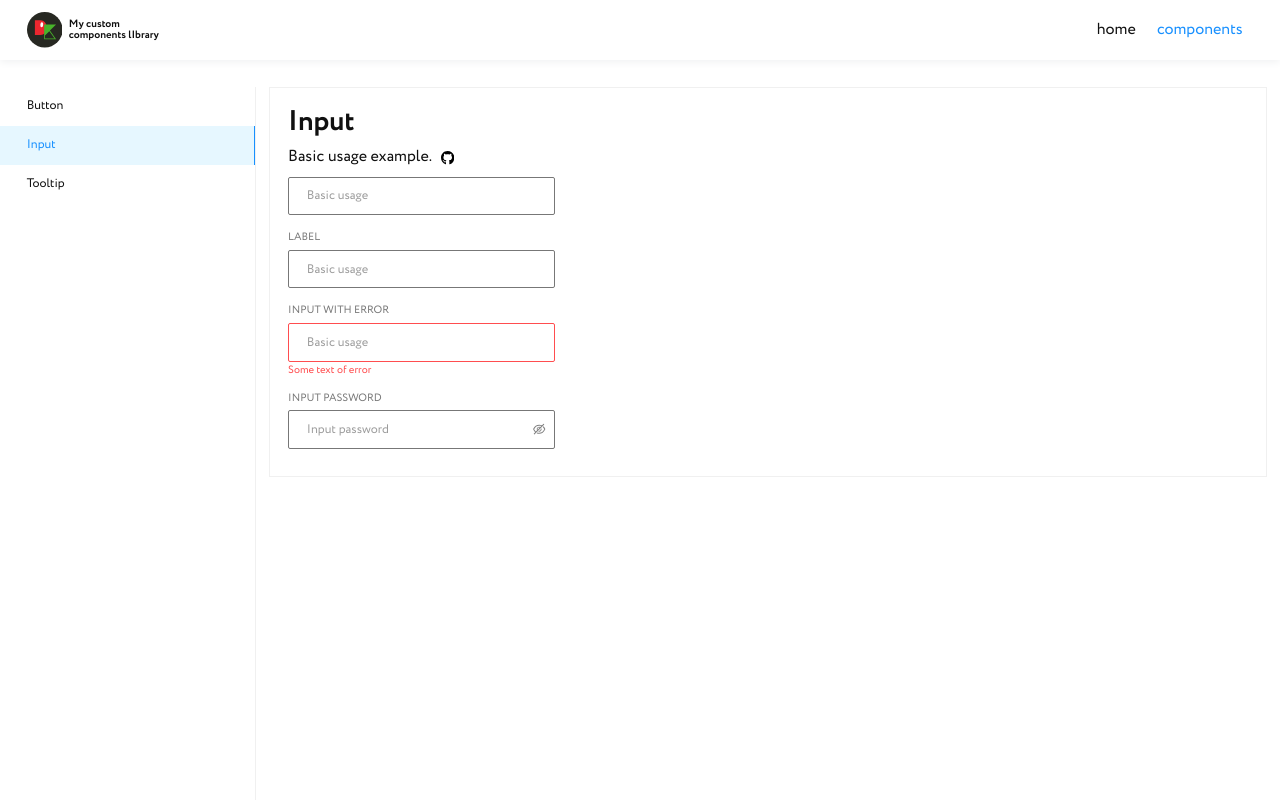
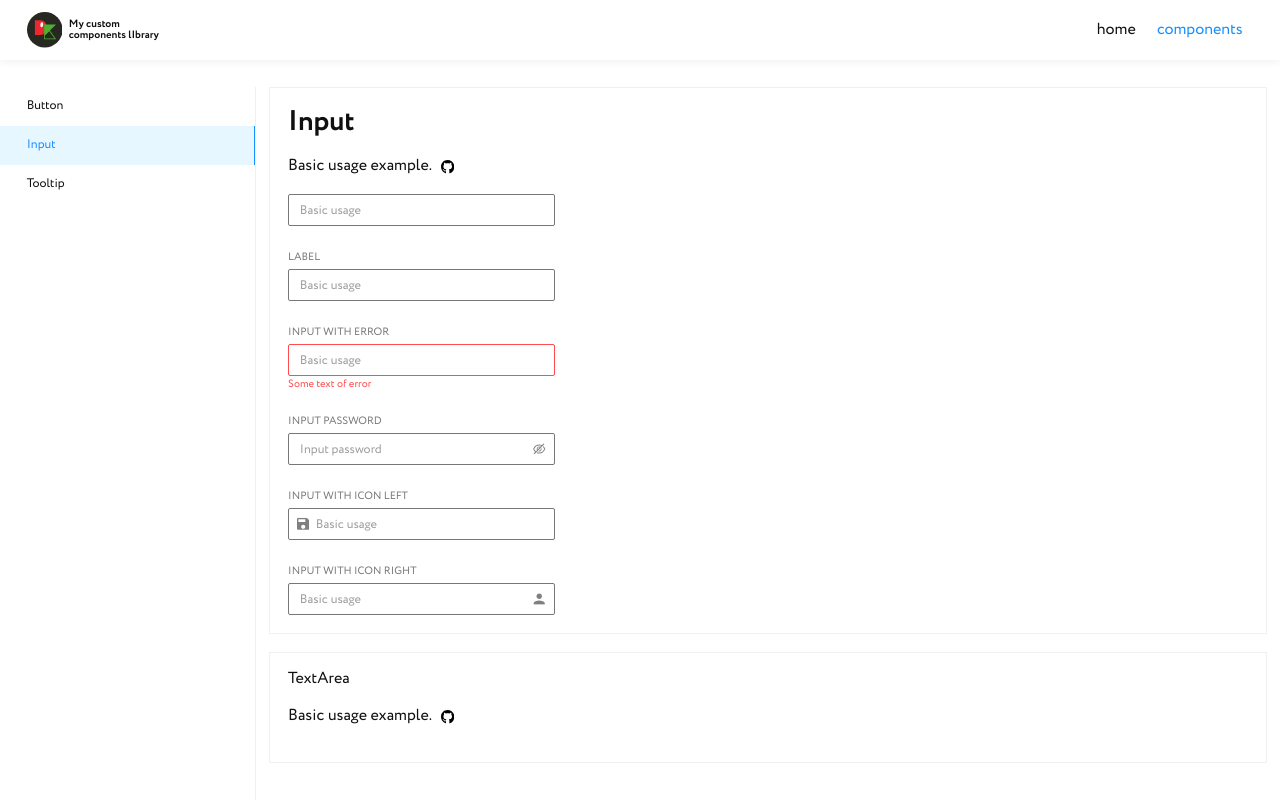
Before and after one commit to deniskeller/my-custom-components-library, a Next.js app: page /components/input in a window 1280 px wide. Built offline with nearby package versions, Linux system fonts and the light colour scheme.

Commit message:
input with icon

```diff
--- a/src/components/base/BaseContainer/BaseContainer.tsx
+++ b/src/components/base/BaseContainer/BaseContainer.tsx
@@ -3,10 +3,13 @@ import styles from './BaseContainer.module.scss';
 
 interface Props {
   children: ReactNode | ReactNode[];
+  className?: string;
 }
 
-const BaseContainer: React.FC<Props> = ({ children }) => {
-  return <div className={styles.BaseContainer}>{children}</div>;
+const BaseContainer: React.FC<Props> = ({ children, className = '' }) => {
+  return (
+    <div className={`${styles.BaseContainer} ${className}`}>{children}</div>
+  );
 };
 
 export default BaseContainer;
--- a/src/components/base/BaseInput/BaseInput.module.scss
+++ b/src/components/base/BaseInput/BaseInput.module.scss
@@ -13,7 +13,7 @@
   $size: 14px;
   font-size: em($size);
   font-family: $font-Circe;
-  padding: em(10px, $size) em(20px, $size);
+  padding: em(6px, $size) em(12px, $size);
   box-sizing: border-box;
   border: 2px solid $grey;
   border-radius: 2px;
@@ -33,13 +33,35 @@
   }
 }
 
+.InputIconRight {
+  $size: 14px;
+  padding: em(6px, $size) em(30px, $size) em(6px, $size) em(12px, $size);
+}
+
+.InputIconLeft {
+  $size: 14px;
+  padding: em(6px, $size) em(12px, $size) em(6px, $size) em(30px, $size);
+}
+
 .Icon {
   position: absolute;
-  right: em(10px);
-  top: calc(50% - em(7px));
+  top: 50%;
+  transform: translateY(-50%);
   width: em(14px);
   height: em(14px);
+}
+
+.IconPassword {
+  right: em(10px);
   cursor: pointer;
+}
+
+.IconRight {
+  right: em(10px);
+}
+
+.IconLeft {
+  left: em(10px);
 }
 
 .Error {
--- a/src/components/base/BaseInput/BaseInput.tsx
+++ b/src/components/base/BaseInput/BaseInput.tsx
@@ -11,6 +11,7 @@ interface Props {
   max?: number;
   placeholder?: string;
   required?: boolean;
+  iconPosition?: string;
   icon?: string | boolean;
   className?: string;
   autocomplete?: string;
@@ -29,6 +30,7 @@ const BaseInput: React.FC<Props> = ({
   min,
   max,
   icon,
+  iconPosition,
   required = false,
   placeholder,
   className = '',
@@ -59,7 +61,13 @@ const BaseInput: React.FC<Props> = ({
         <input
           value={value}
           type={newType || type}
-          className={`${styles.Input} ${error ? styles.Error : ''}`}
+          className={`${styles.Input} ${error ? styles.Error : ''} ${
+            iconPosition === 'right' || type === 'password'
+              ? styles.InputIconRight
+              : iconPosition === 'left'
+              ? styles.InputIconLeft
+              : ''
+          }`}
           name={name}
           min={min}
           max={max}
@@ -91,6 +99,28 @@ const BaseInput: React.FC<Props> = ({
             onClick={() => changeType('eye')}
           />
         ) : null}
+
+        {icon === 'save' ? (
+          <BaseIcon
+            viewBox="0 0 18 18"
+            fill="grey"
+            icon={ALL_ICONS.SAVE}
+            className={`${styles.Icon} ${
+              iconPosition === 'right' ? styles.IconRight : styles.IconLeft
+            }`}
+          />
+        ) : null}
+
+        {icon === 'user' ? (
+          <BaseIcon
+            viewBox="0 0 18 18"
+            fill="grey"
+            icon={ALL_ICONS.USER}
+            className={`${styles.Icon} ${
+              iconPosition === 'right' ? styles.IconRight : styles.IconLeft
+            }`}
+          />
+        ) : null}
       </span>
 
       {error ? <div className={styles.ErrorText}>{error}</div> : ''}
--- a/src/constants/icons/components.tsx
+++ b/src/constants/icons/components.tsx
@@ -14,6 +14,8 @@ export enum LandingIcons {
   ACCORDION_OPEN = 'ACCORDION_OPEN',
   EYE = 'EYE',
   EYE_OFF = 'EYE_OFF',
+  SAVE = 'SAVE',
+  USER = 'USER',
 }
 
 export const landingIcons = {
@@ -161,4 +163,14 @@ export const landingIcons = {
       <path d="M508 624c-3.46 0-6.87-.16-10.25-.47l-52.82 52.82a176.09 176.09 0 00227.42-227.42l-52.82 52.82c.31 3.38.47 6.79.47 10.25a111.94 111.94 0 01-112 112z"></path>
     </>
   ),
+  [LandingIcons.SAVE]: (
+    <>
+      <path d="M12 6V2.01562H2.01562V6H12ZM6.89062 15.0938C7.48438 15.6875 8.1875 15.9844 9 15.9844C9.8125 15.9844 10.5156 15.6875 11.1094 15.0938C11.7031 14.5 12 13.7969 12 12.9844C12 12.1719 11.7031 11.4688 11.1094 10.875C10.5156 10.2812 9.8125 9.98438 9 9.98438C8.1875 9.98438 7.48438 10.2812 6.89062 10.875C6.29688 11.4688 6 12.1719 6 12.9844C6 13.7969 6.29688 14.5 6.89062 15.0938ZM14.0156 0L18 3.98438V15.9844C18 16.5156 17.7969 16.9844 17.3906 17.3906C16.9844 17.7969 16.5156 18 15.9844 18H2.01562C1.45312 18 0.96875 17.8125 0.5625 17.4375C0.1875 17.0312 0 16.5469 0 15.9844V2.01562C0 1.45312 0.1875 0.984375 0.5625 0.609375C0.96875 0.203125 1.45312 0 2.01562 0H14.0156Z" />
+    </>
+  ),
+  [LandingIcons.USER]: (
+    <>
+      <path d="M3.70312 12.1406C5.54688 11.3906 7.3125 11.0156 9 11.0156C10.6875 11.0156 12.4375 11.3906 14.25 12.1406C16.0938 12.8594 17.0156 13.8125 17.0156 15V17.0156H0.984375V15C0.984375 13.8125 1.89062 12.8594 3.70312 12.1406ZM11.8125 7.82812C11.0312 8.60938 10.0938 9 9 9C7.90625 9 6.96875 8.60938 6.1875 7.82812C5.40625 7.04688 5.01562 6.10938 5.01562 5.01562C5.01562 3.92188 5.40625 2.98438 6.1875 2.20312C6.96875 1.39063 7.90625 0.984375 9 0.984375C10.0938 0.984375 11.0312 1.39063 11.8125 2.20312C12.5938 2.98438 12.9844 3.92188 12.9844 5.01562C12.9844 6.10938 12.5938 7.04688 11.8125 7.82812Z" />
+    </>
+  ),
 };
--- a/src/view/components/Input/Input.tsx
+++ b/src/view/components/Input/Input.tsx
@@ -1,5 +1,5 @@
 import React from 'react';
-import { BaseContainer, BaseInput, BaseTitle } from '@base/index';
+import { BaseContainer, BaseInput, BaseSubtitle, BaseTitle } from '@base/index';
 import styles from './Input.module.scss';
 import { LinkToViewCode } from '@nav/index';
 
@@ -10,6 +10,8 @@ interface IValue {
   text2: string;
   text3: string;
   password: string;
+  text4: string;
+  user: string;
 }
 
 const Input: React.FC<Props> = () => {
@@ -18,6 +20,8 @@ const Input: React.FC<Props> = () => {
     text2: '',
     text3: '',
     password: '',
+    text4: '',
+    user: '',
   });
 
   const setNewValue = (val: string, key: string) => {
@@ -25,10 +29,11 @@ const Input: React.FC<Props> = () => {
   };
 
   return (
-    <BaseContainer>
-      <BaseTitle className="Mb">Input</BaseTitle>
+    <>
+      <BaseContainer className="Mb20">
+        <BaseTitle className="Mb20">Input</BaseTitle>
 
-      <div className="Headline Mb">
+        <div className="Headline Mb20">
           <LinkToViewCode
             title="Basic usage example."
             href="https://github.com/deniskeller/my-custom-components-library/tree/main/src/components/base/BaseInput"
@@ -41,7 +46,7 @@ const Input: React.FC<Props> = () => {
             type="text"
             value={value.text1}
             onChange={(val: string) => setNewValue(val, 'text1')}
-          className="Mb mw300"
+            className="Mb20 mw300"
           />
 
           <BaseInput
@@ -51,7 +56,7 @@ const Input: React.FC<Props> = () => {
             type="text"
             value={value.text2}
             onChange={(val: string) => setNewValue(val, 'text2')}
-          className="Mb mw300"
+            className="Mb20 mw300"
           />
 
           <BaseInput
@@ -62,7 +67,7 @@ const Input: React.FC<Props> = () => {
             type="text"
             value={value.text3}
             onChange={(val: string) => setNewValue(val, 'text3')}
-          className="Mb mw300"
+            className="Mb20 mw300"
           />
 
           <BaseInput
@@ -73,10 +78,47 @@ const Input: React.FC<Props> = () => {
             icon="eye-off"
             value={value.password}
             onChange={(val: string) => setNewValue(val, 'password')}
-          className="Mb mw300"
+            className="Mb20 mw300"
+          />
+
+          <BaseInput
+            label="Input with icon left"
+            name="text"
+            placeholder="Basic usage"
+            type="text"
+            icon="save"
+            iconPosition="left"
+            value={value.text4}
+            onChange={(val: string) => setNewValue(val, 'text4')}
+            className="Mb20 mw300"
+          />
+
+          <BaseInput
+            label="Input with icon right"
+            name="text"
+            placeholder="Basic usage"
+            type="text"
+            icon="user"
+            iconPosition="right"
+            value={value.user}
+            onChange={(val: string) => setNewValue(val, 'user')}
+            className="mw300"
           />
         </div>
       </BaseContainer>
+
+      <BaseContainer>
+        <BaseSubtitle className="Mb20">TextArea</BaseSubtitle>
+
+        <div className="Headline Mb20">
+          <LinkToViewCode
+            title="Basic usage example."
+            href="https://github.com/deniskeller/my-custom-components-library/tree/main/src/components/base/BaseInput"
+          />
+        </div>
+        <div className={styles.Inputs}></div>
+      </BaseContainer>
+    </>
   );
 };
 
--- a/src/view/components/Tooltip/Tooltip.tsx
+++ b/src/view/components/Tooltip/Tooltip.tsx
@@ -8,9 +8,9 @@ interface Props {}
 const Tooltip: React.FC<Props> = () => {
   return (
     <BaseContainer>
-      <BaseTitle className="Mb">Tooltip</BaseTitle>
+      <BaseTitle className="Mb20">Tooltip</BaseTitle>
 
-      <div className="Headline Mb">
+      <div className="Headline Mb20">
         <LinkToViewCode
           title="A simple text popup tip."
           href="https://github.com/deniskeller/my-custom-components-library/tree/main/src/components/base/BaseTooltip"
--- a/styles/globals.scss
+++ b/styles/globals.scss
@@ -6,8 +6,8 @@
   margin: 0 auto;
 }
 
-.Mb {
-  margin-bottom: em(10px);
+.Mb20 {
+  margin-bottom: em(20px);
 }
 
 .Mr {
```
Lines whose indentation alone changed are shown as unchanged.
